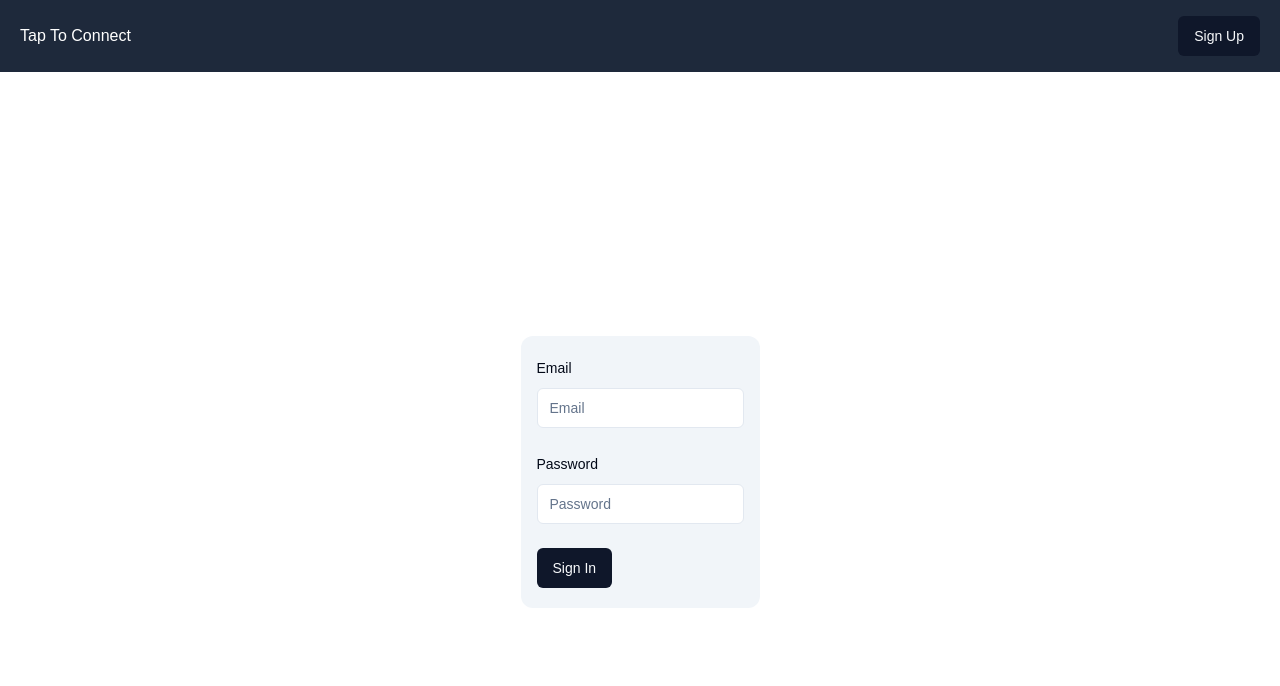
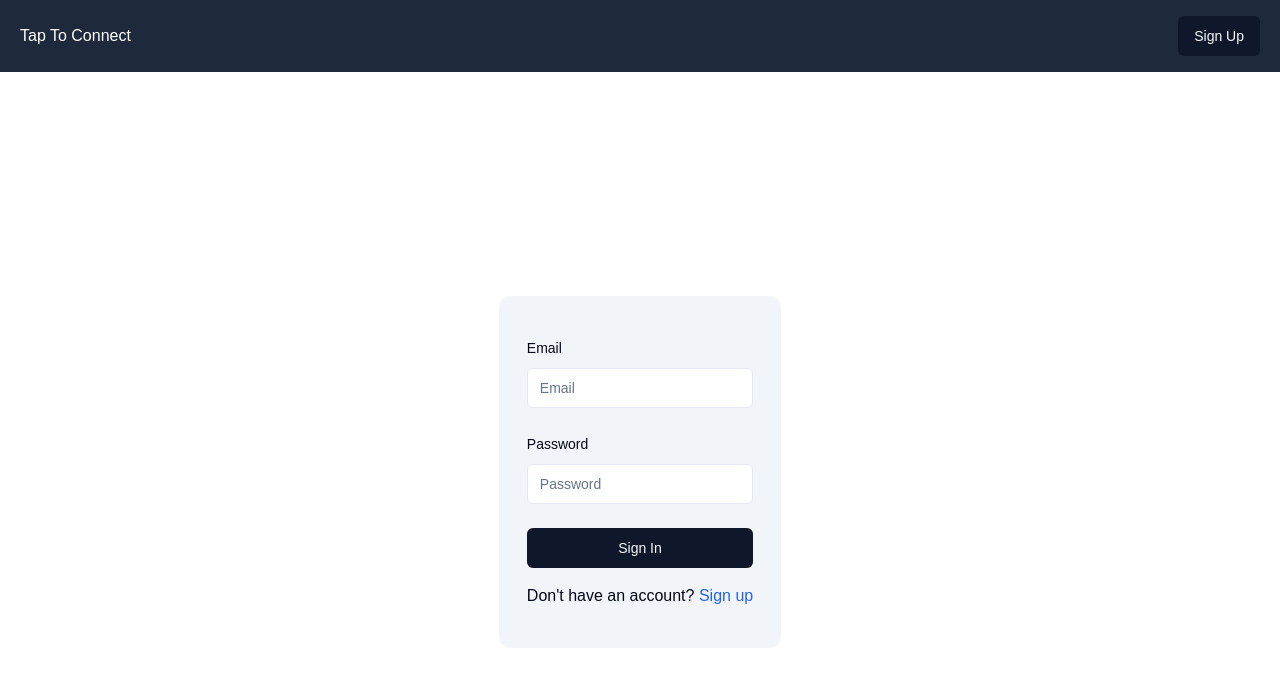
Before and after one commit to Sourav0010/Tap-To-Connect, a Next.js app: page /sign-in in a window 1280 px wide. Shown: the top 686 px of the page. Built offline with nearby package versions, Linux system fonts and the light colour scheme; no server answers.

Commit message:
UI alignment fixed

```diff
--- a/src/app/page.tsx
+++ b/src/app/page.tsx
@@ -19,6 +19,7 @@ import {
    CardTitle,
 } from '@/components/ui/card';
 import Autoplay from 'embla-carousel-autoplay';
+import { Github } from 'lucide-react';
 
 export default function Home() {
    const testimonials = [
@@ -204,13 +205,8 @@ export default function Home() {
                   <p className='text-sm text-center'>
                      &copy; 2024 Tap To Connect. All rights reserved.
                   </p>
-                  <p>
-                     It's an opensouce application build and maintained by
-                     Sourav Mohanty .{' '}
-                     <Link href='https://github.com/Sourav0010/Tap-To-Connect'>
-                        <span className='text-sm underline'>GitHub</span>
-                     </Link>
-                  </p>
+
+                  <p className='text-sm mt-3'>Build by Sourav Mohanty . </p>
                </div>
             </footer>
          </main>
--- a/src/app/sign-in/page.tsx
+++ b/src/app/sign-in/page.tsx
@@ -16,6 +16,7 @@ import { signIn } from 'next-auth/react';
 import { useToast } from '@/hooks/use-toast';
 import { useRouter } from 'next/navigation';
 import { set } from 'mongoose';
+import Link from 'next/link';
 
 const page = () => {
    const [submitting, setSubmitting] = React.useState(false);
@@ -57,8 +58,8 @@ const page = () => {
    }
 
    return (
-      <div className='flex h-svh items-center justify-center'>
-         <div className='bg-slate-100 px-4 py-5 rounded-xl'>
+      <div className='flex h-svh items-center justify-center '>
+         <div className='bg-slate-100 px-7 py-10 rounded-xl '>
             <Form {...form}>
                <form
                   onSubmit={form.handleSubmit(onSubmit)}
@@ -92,11 +93,23 @@ const page = () => {
                         </FormItem>
                      )}
                   />
-                  <Button disabled={submitting} type='submit'>
+                  <Button
+                     disabled={submitting}
+                     type='submit'
+                     className='w-full'
+                  >
                      {submitting ? 'Signing In...' : 'Sign In'}
                   </Button>
                </form>
             </Form>
+            <div className='mt-4'>
+               <p>
+                  Don't have an account?{' '}
+                  <Link href='/sign-up'>
+                     <span className='text-blue-600'>Sign up</span>
+                  </Link>
+               </p>
+            </div>
          </div>
       </div>
    );
--- a/src/app/sign-up/page.tsx
+++ b/src/app/sign-up/page.tsx
@@ -157,7 +157,7 @@ const page = () => {
                         </FormItem>
                      )}
                   />
-                  <Button disabled={isLoading} type='submit'>
+                  <Button disabled={isLoading} type='submit' className='w-full'>
                      {!isLoading ? 'Sign Up' : 'Submitting...'}
                   </Button>
                </form>
--- a/src/app/verify/[username]/page.tsx
+++ b/src/app/verify/[username]/page.tsx
@@ -93,15 +93,16 @@ const page = () => {
                               </InputOTP>
                            </FormControl>
                            <FormDescription>
-                              Please enter the one-time password sent to your
-                              email.
+                              Enter the OTP sent to your Email
                            </FormDescription>
                            <FormMessage />
                         </FormItem>
                      )}
                   />
 
-                  <Button type='submit'>Submit</Button>
+                  <Button className='w-full' type='submit'>
+                     Submit
+                  </Button>
                </form>
             </Form>
          </div>
```
Also changed, not shown: 1 other file (tests, documents, lock files or other folders).
